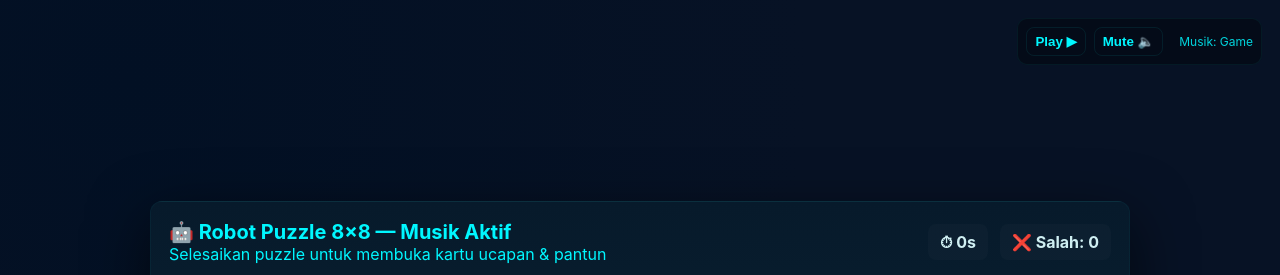
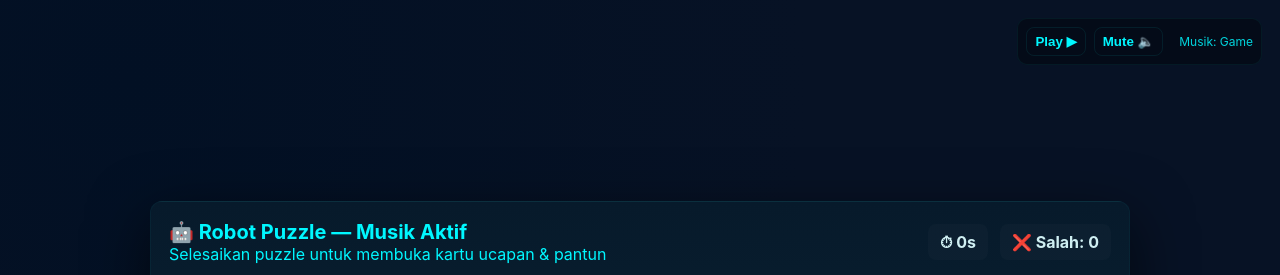
Before and after one commit to abdullahshidiq32-debug/puzle, a plain HTML site: page index.html in a window 1280 px wide. Shown: the top 275 px of the page. Drawn offline with Linux system fonts and the light colour scheme.

Commit message:
Update index.html

```diff
--- a/index.html
+++ b/index.html
@@ -54,7 +54,7 @@
   <div class="game" id="game">
     <header>
       <div>
-        <h1>🤖 Robot Puzzle 8×8 — Musik Aktif</h1>
+        <h1>🤖 Robot Puzzle — Musik Aktif</h1>
         <div class="info">Selesaikan puzzle untuk membuka kartu ucapan & pantun </div>
       </div>
       <div class="topBar">
```
